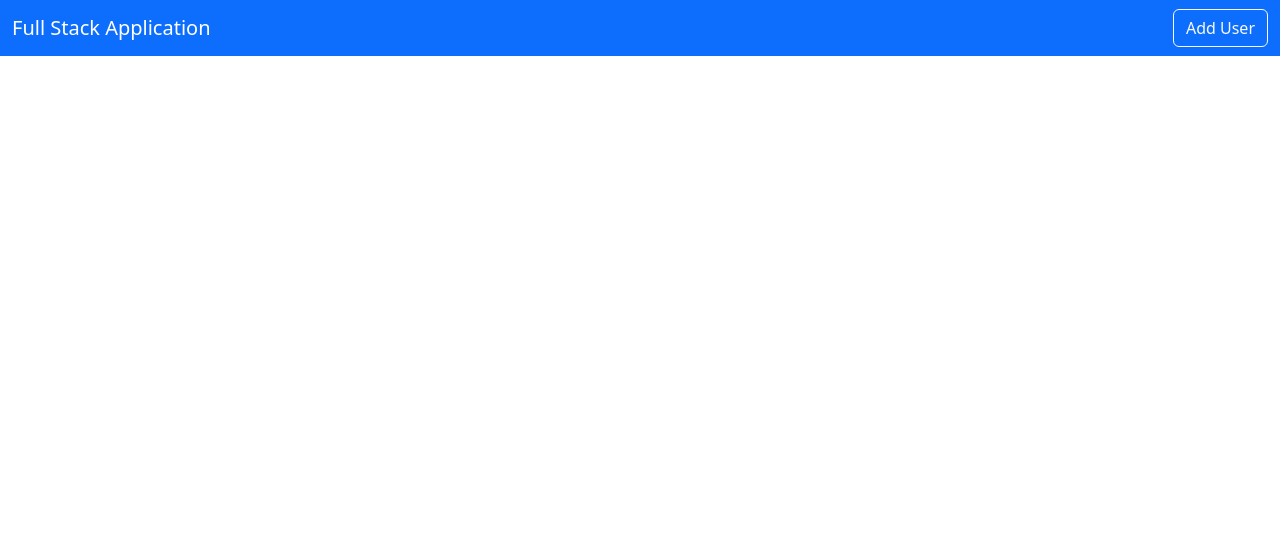
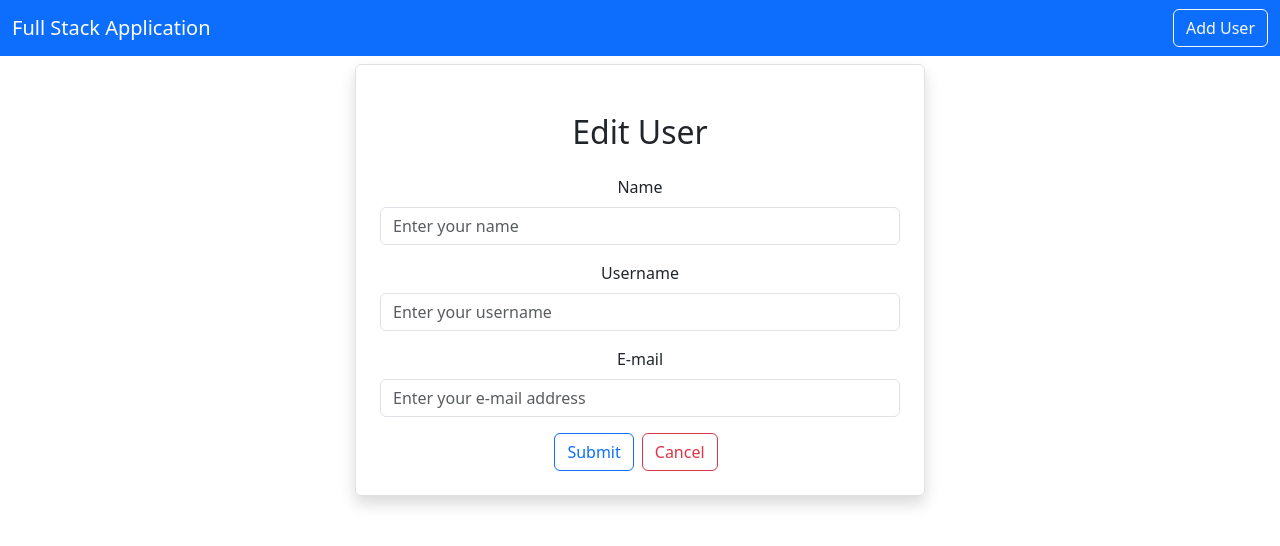
Before and after one commit to Jonathan-Tong1/fullstack-front, a React (Create React App) app: page /edituser/1 in a window 1280 px wide. Shown: the top 546 px of the page. Built offline with nearby package versions, Linux system fonts and the light colour scheme; no server answers.

Commit message:
Added edit user functionality

```diff
--- a/src/App.js
+++ b/src/App.js
@@ -4,6 +4,7 @@
 import Home from './pages/Home';
 import { BrowserRouter as Router,Routes,Route } from 'react-router-dom';
 import AddUser from './users/AddUser';
+import EditUser from './users/EditUser';
 
 function App() {
   return (
@@ -13,6 +14,7 @@
       <Routes>
         <Route exact path="/" element={<Home/>}/>
         <Route exact path="/adduser" element={<AddUser/>}/>
+        <Route exact path="/edituser/:id" element={<EditUser/>}/>
       </Routes>
       </Router>
     </div>
--- a/src/pages/Home.js
+++ b/src/pages/Home.js
@@ -1,5 +1,6 @@
 import React, { useState, useEffect } from "react";
 import axios from "axios";
+import { Link } from 'react-router-dom';
 
 export default function Home() {
 
@@ -38,7 +39,10 @@
                 <td>{user.email}</td>
                 <td>
                   <button className='btn btn-primary mx-2'>View</button>
-                  <button className='btn btn-outline-primary mx-2'>Edit</button>
+                  <Link className='btn btn-outline-primary mx-2'
+
+                  to={`/edituser/${user.id}`}
+                  >Edit</Link>
                   <button className='btn btn-danger mx-2'>Delete</button>
                 </td>
               </tr>
--- a/src/users/EditUser.js
+++ b/src/users/EditUser.js
@@ -0,0 +1,94 @@
+import axios from "axios";
+import React, { useEffect, useState } from "react";
+import { Link, useNavigate, useParams } from "react-router-dom";
+
+export default function EditUser() {
+  let navigate = useNavigate();
+
+  const { id } = useParams();
+
+  const [user, setUser] = useState({
+    name: "",
+    username: "",
+    email: "",
+  });
+
+  const { name, username, email } = user;
+
+  const onInputChange = (e) => {
+    setUser({ ...user, [e.target.name]: e.target.value });
+  };
+
+  useEffect(() => {
+    loadUser();
+  }, []);
+
+  const onSubmit = async (e) => {
+    e.preventDefault();
+    await axios.put(`http://localhost:8080/user/${id}`, user);
+    navigate("/");
+  };
+
+  const loadUser = async () => {
+    const result = await axios.get(`http://localhost:8080/user/${id}`);
+    setUser(result.data);
+  };
+
+  return (
+    <div className="container">
+      <div className="row">
+        <div className="col-md-6 offset-md-3 border rounded p-4 mt-2 shadow">
+          <h2 className="text-center m-4">Edit User</h2>
+
+          <form onSubmit={(e) => onSubmit(e)}>
+            <div className="mb-3">
+              <label htmlFor="Name" className="form-label">
+                Name
+              </label>
+              <input
+                type={"text"}
+                className="form-control"
+                placeholder="Enter your name"
+                name="name"
+                value={name}
+                onChange={(e) => onInputChange(e)}
+              />
+            </div>
+            <div className="mb-3">
+              <label htmlFor="Username" className="form-label">
+                Username
+              </label>
+              <input
+                type={"text"}
+                className="form-control"
+                placeholder="Enter your username"
+                name="username"
+                value={username}
+                onChange={(e) => onInputChange(e)}
+              />
+            </div>
+            <div className="mb-3">
+              <label htmlFor="Email" className="form-label">
+                E-mail
+              </label>
+              <input
+                type={"text"}
+                className="form-control"
+                placeholder="Enter your e-mail address"
+                name="email"
+                value={email}
+                onChange={(e) => onInputChange(e)}
+              />
+            </div>
+            <button type="submit" className="btn btn-outline-primary">
+              Submit
+            </button>
+            <Link className="btn btn-outline-danger mx-2" to="/">
+              Cancel
+            </Link>
+          </form>
+        </div>
+      </div>
+    </div>
+  );
+}
```
